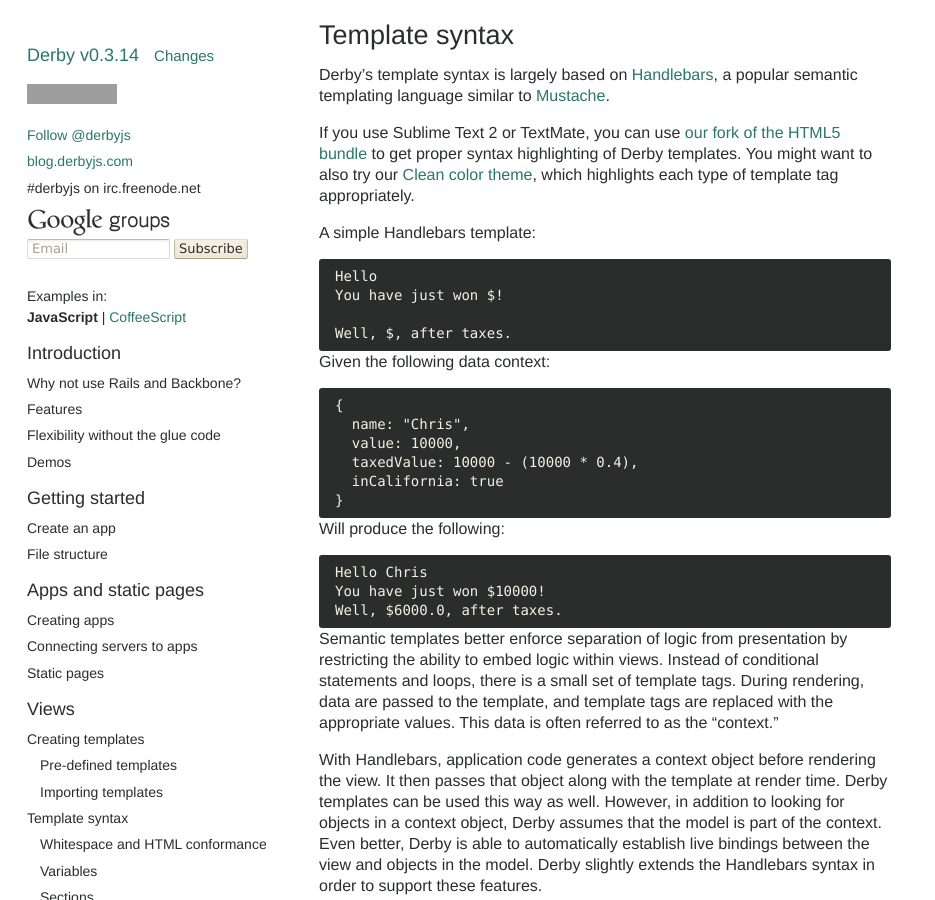
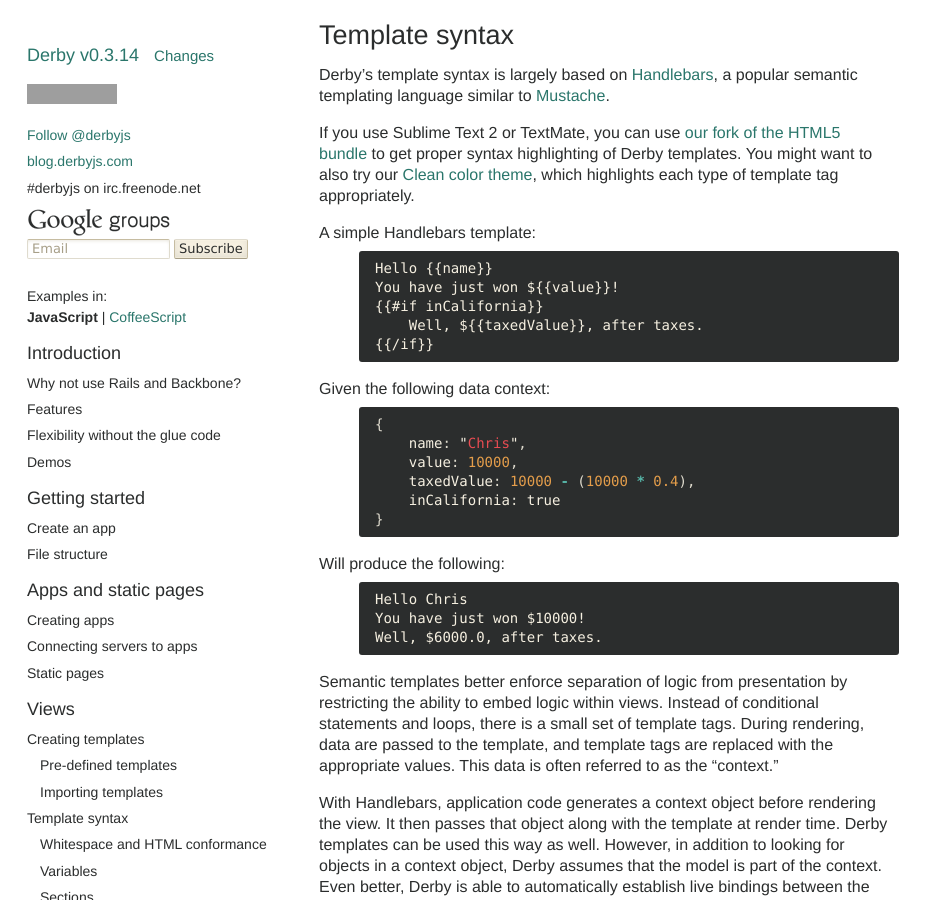
Before and after one commit to derbyjs/derby, a Jekyll site: the page built from index.md, in a window 1280 px wide and 900 px high, scrolled down 11737 px. Shown: the whole window, without its empty margins (0-935 px from the left). Built offline with Jekyll 4.4.1, drawn with Linux system fonts in a browser that asks for light colours; comment, search, counter and statistics services are not loaded; some of the changed text lies outside the part shown; grey boxes are pictures that could not be loaded.

Commit message:
Two syntax errors

```diff
--- a/index.md
+++ b/index.md
@@ -712,26 +712,32 @@ highlights each type of template tag appropriately.
 
 A simple Handlebars template:
 
-    Hello {{name}}
-    You have just won ${{value}}!
-    {{#if inCalifornia}}
+{% highlight html %}{% raw %}
+Hello {{name}}
+You have just won ${{value}}!
+{{#if inCalifornia}}
     Well, ${{taxedValue}}, after taxes.
-    {{/if}}
+{{/if}}
+{% endraw %}{% endhighlight %}
 
 Given the following data context:
 
-    {
-      name: "Chris",
-      value: 10000,
-      taxedValue: 10000 - (10000 * 0.4),
-      inCalifornia: true
-    }
+{% highlight javascript %}{% raw %}
+{
+    name: "Chris",
+    value: 10000,
+    taxedValue: 10000 - (10000 * 0.4),
+    inCalifornia: true
+}
+{% endraw %}{% endhighlight %}
 
 Will produce the following:
 
-    Hello Chris
-    You have just won $10000!
-    Well, $6000.0, after taxes.
+{% highlight html %}{% raw %}
+Hello Chris
+You have just won $10000!
+Well, $6000.0, after taxes.
+{% endraw %}{% endhighlight %}
 
 Semantic templates better enforce separation of logic from presentation by
 restricting the ability to embed logic within views. Instead of conditional
@@ -1116,7 +1122,7 @@ Aliases to a specific scope may be defined, enabling relative model path referen
     {/}
   {/}
   <h2>All toys:</h2>
-  {each toys as :toy}
+  {#each toys as :toy}
     <app:toyStatus>
   {/}
 
```
